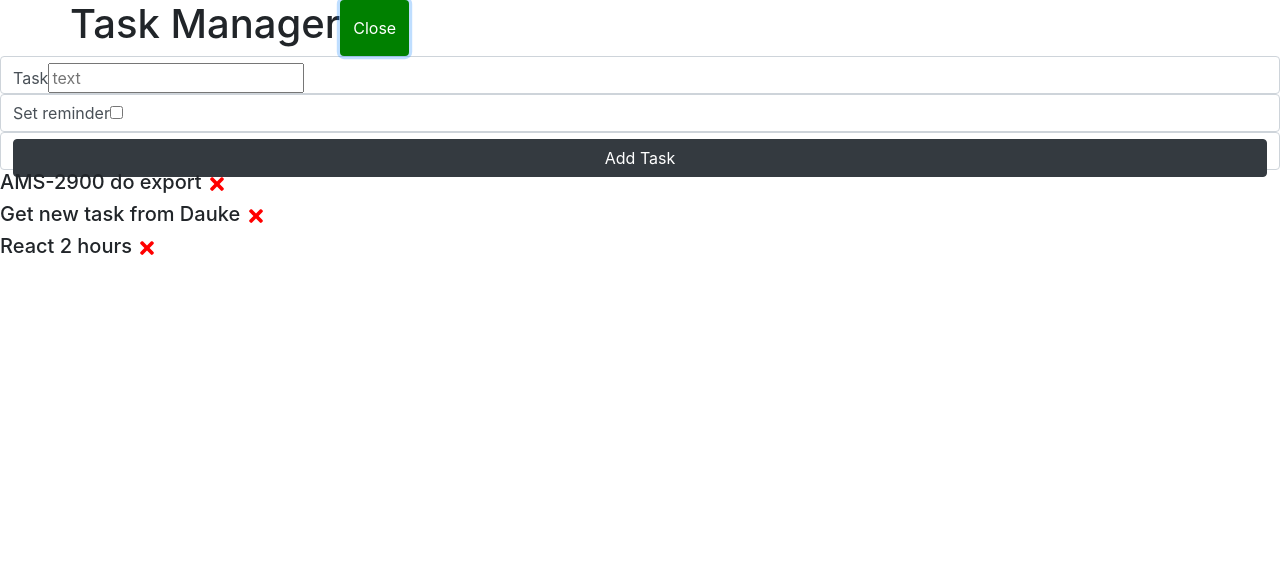
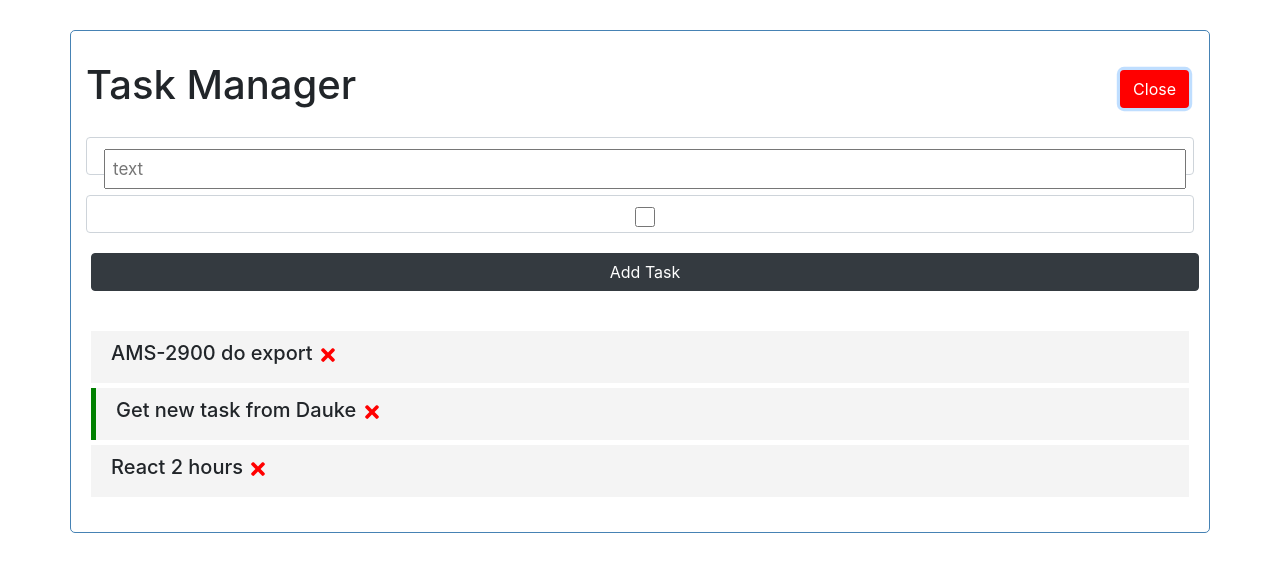
Before and after one commit to MedetGaidarov/Daily-Sleep-Web-Tracker, a React (Create React App) app: page / in a window 1280 px wide. Both pictures are taken after a click on the button "Add". Shown: the top 572 px of the page. Built offline with nearby package versions, Linux system fonts and the light colour scheme.

Commit message:
Reminder change, doubleClick change reminder added

```diff
--- a/src/App.js
+++ b/src/App.js
@@ -38,14 +38,27 @@ function App() {
 
   };
 
+  const toogleReminder = (id) =>
+  {
+    // setTasks(tasks.filter((task) => task.id !== id));
+   setTasks(
+     tasks.map((task) =>
+       task.id === id ? { ...tasks, reminder: !task.reminder } : tasks
+     )
+   );
+
+
+
+  }
+
   return (
-    <div className="App">
+    <div className="container">
       <Header
         onAdd={() => setShowAddTask(!showAddTask)}
         showAdd={showAddTask}
       />
       {showAddTask && <AddTask onAdd={addTask} />}
-      <Tasks tasks={tasks} onDelete={deleteTask} />
+      <Tasks tasks={tasks} onDelete={deleteTask} onToogle = {toogleReminder}/>
     </div>
   );
 }
--- a/src/components/AddTask.js
+++ b/src/components/AddTask.js
@@ -19,7 +19,7 @@ const AddTask = ({onAdd}) => {
     return (
       <form className="add-form" onSubmit={onSubmit}>
         <div className="form-control">
-          <label>Task</label>
+          {/* <label>Task</label> */}
           <input
             type="text"
             placeholder="text"
@@ -29,7 +29,7 @@ const AddTask = ({onAdd}) => {
         </div>
 
         <div className="form-control form-control-check">
-          <label> Set reminder</label>
+          {/* <label> Set reminder</label> */}
           <input
             type="checkBox"
             value={reminder}
@@ -37,13 +37,11 @@ const AddTask = ({onAdd}) => {
             onChange={(e) => setReminder(e.currentTarget.checked)}
           />
         </div>
-        <div className="form-control form-control-check">
-          <input
-            type="submit"
-            value="Add Task"
-            className="btn btn-block btn-dark"
-          />
-        </div>
+        <input
+          type="submit"
+          value="Add Task"
+          className="btn btn-block btn-dark"
+        />
       </form>
     );
 
--- a/src/components/Button.js
+++ b/src/components/Button.js
@@ -5,12 +5,12 @@ const Button = ({ color, text, onClick }) => {
   return (
     <button
       onClick={onClick}
-      style={{ backgroundColor: color, color : 'white' }}
-      className='btn'
+      style={{ backgroundColor: color, color: "white" }}
+      className="btn"
     >
       {text}
     </button>
-  )
+  );
 }
 
 Button.defaultProps = {
--- a/src/components/Header.js
+++ b/src/components/Header.js
@@ -4,18 +4,12 @@ import Button from './Button'
 const Header = ({title, onAdd, showAdd}) => {
     return (
       <header className="header">
-        <div className="container">
-          <div className="row">
-            <div className="d-flex justify-content-between">
-              <h1>{title}</h1>
-              <Button
-                text={showAdd ? "Close" : "Add"}
-                color="green"
-                onClick={onAdd}
-              />
-            </div>
-          </div>
-        </div>
+        <h1>{title}</h1>
+        <Button
+          text={showAdd ? "Close" : "Add"}
+          color={showAdd ? "red" : "green"}
+          onClick={onAdd}
+        />
       </header>
     );
 }
--- a/src/components/Task.js
+++ b/src/components/Task.js
@@ -1,15 +1,20 @@
 import React from 'react'
 import {FaTimes } from 'react-icons/fa'
-const Task = ({task, onDelete}) => {
+const Task = ({task, onDelete, onToogle}) => {
     return (
-      <div className = 'tasks'>
+      <div
+        className={`task ${task.reminder && "reminder"}`}
+        onDoubleClick={() => onToogle(task.id)}
+      >
         <h5>
           {task.text}{" "}
-          <FaTimes style = {{
-              color : 'red',
-              cursor : 'pointer'
-          }} onClick = {() => onDelete(task.id)}/>
-
+          <FaTimes
+            style={{
+              color: "red",
+              cursor: "pointer",
+            }}
+            onClick={() => onDelete(task.id)}
+          />
         </h5>
       </div>
     );
--- a/src/components/Tasks.js
+++ b/src/components/Tasks.js
@@ -1,11 +1,11 @@
 import React from 'react'
 import Task from './Task'
 
-const Tasks = ({tasks, onDelete}) => {
+const Tasks = ({tasks, onDelete, onToogle}) => {
   return (
     <>
       {tasks.map((task, index) => (
-          <Task key={index} task={task} onDelete = {onDelete} />
+        <Task key={index} task={task} onDelete={onDelete} onToogle={onToogle} />
       ))}
     </>
   );
--- a/src/index.js
+++ b/src/index.js
@@ -1,6 +1,6 @@
 import React from 'react';
 import ReactDOM from 'react-dom';
-// import './style';
+import './style/style.css'
 import App from './App';
 // import reportWebVitals from './reportWebVitals';
 
```
Lines whose indentation alone changed are shown as unchanged.
